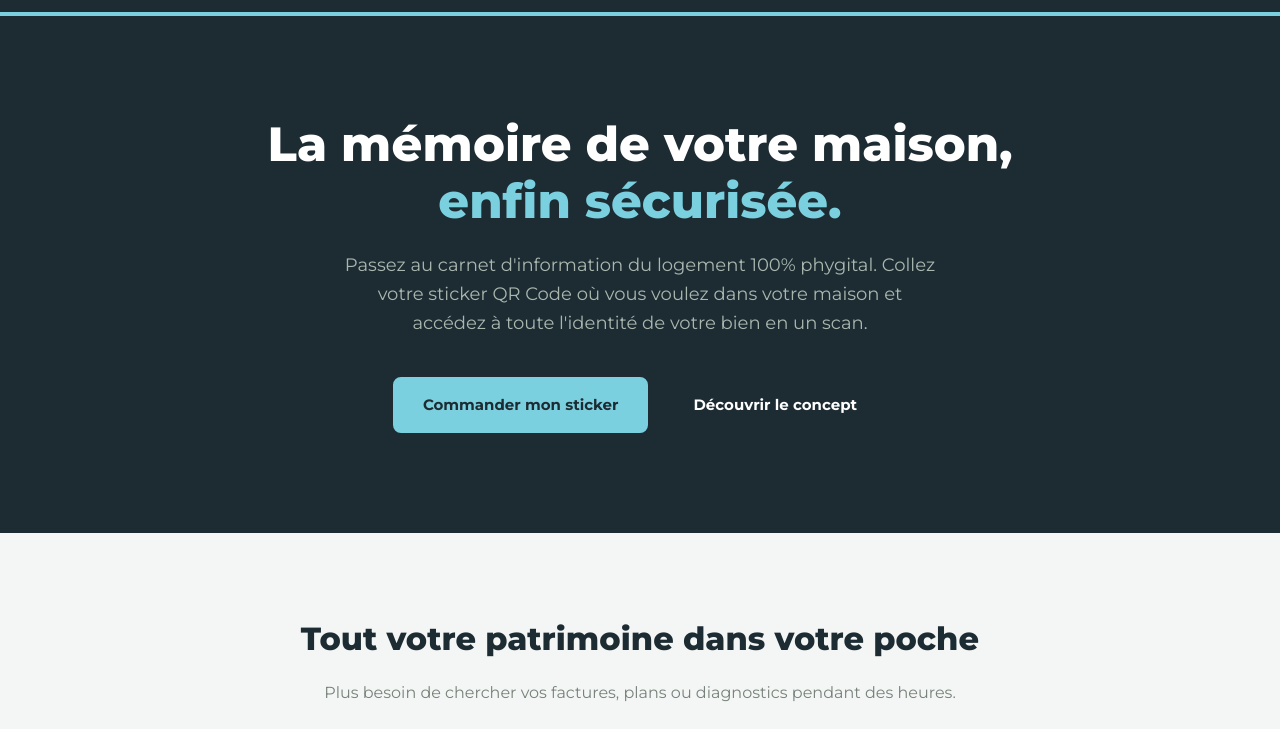
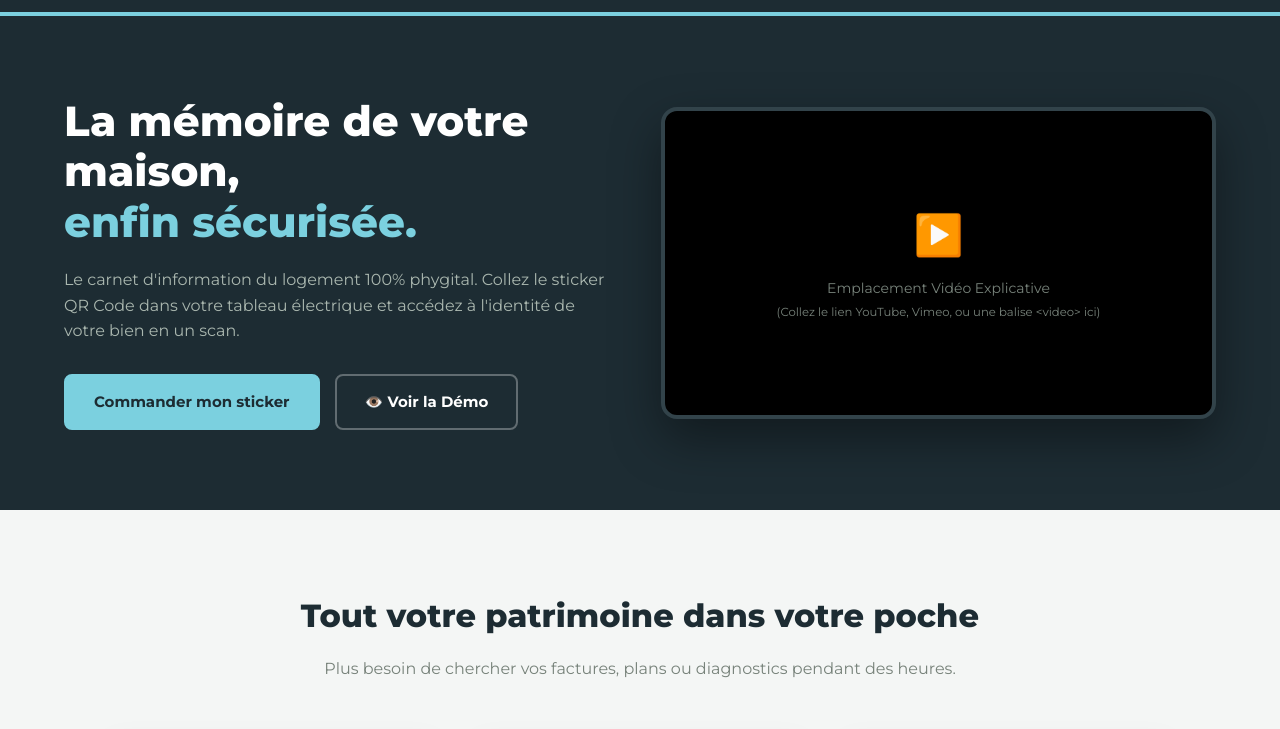
Before and after one commit to jeey33/home-id, a website: page public/vitrine.html in a window 1280 px wide. Shown: the part 63-792 px from the top of the page. Drawn offline with Linux system fonts and the light colour scheme.

Commit message:
Refactor button styles and hero section layout
Updated button styles and layout for better alignment. Adjusted hero section padding and text size for improved readability.

```diff
--- a/public/vitrine.html
+++ b/public/vitrine.html
@@ -15,21 +15,30 @@
 
     :root { --dark: #1d2c33; --light-blue: #7bd0df; --green: #4b9b69; --bg: #f4f6f5; --white: #ffffff; }
 
-    .btn { display: inline-block; padding: 14px 28px; border-radius: 8px; font-weight: 700; font-size: 15px; cursor: pointer; transition: transform 0.2s, box-shadow 0.2s; text-align: center; }
+    .btn { display: inline-flex; align-items: center; justify-content: center; gap: 8px; padding: 14px 28px; border-radius: 8px; font-weight: 700; font-size: 15px; cursor: pointer; transition: transform 0.2s, box-shadow 0.2s; text-align: center; }
     .btn:hover { transform: translateY(-2px); box-shadow: 0 8px 20px rgba(0,0,0,0.15); }
     .btn-primary { background-color: var(--dark); color: var(--white); border: 2px solid var(--dark); }
     .btn-secondary { background-color: var(--light-blue); color: var(--dark); border: 2px solid var(--light-blue); }
+    .btn-outline { background-color: transparent; color: var(--white); border: 2px solid rgba(255,255,255,0.3); }
+    .btn-outline:hover { border-color: var(--white); background: rgba(255,255,255,0.1); }
 
     header { background: var(--dark); border-bottom: 4px solid var(--light-blue); padding: 15px 5%; display: flex; justify-content: space-between; align-items: center; position: sticky; top: 0; z-index: 1000; }
     .logo { display: flex; align-items: center; gap: 10px; color: var(--white); font-weight: 800; font-size: 24px; letter-spacing: -1px; }
     .logo svg { width: 35px; height: 35px; }
     .logo-home { color: #51838d; } .logo-id { color: var(--light-blue); }
 
-    .hero { background: var(--dark); color: var(--white); padding: 100px 5%; text-align: center; overflow: hidden; position: relative; }
-    .hero h1 { font-size: 48px; font-weight: 800; margin-bottom: 20px; line-height: 1.2; }
+    .hero { background: var(--dark); color: var(--white); padding: 80px 5%; position: relative; overflow: hidden; }
+    .hero-container { max-width: 1200px; margin: 0 auto; display: flex; align-items: center; gap: 50px; }
+    .hero-text { flex: 1; }
+    .hero h1 { font-size: 42px; font-weight: 800; margin-bottom: 20px; line-height: 1.2; }
     .hero h1 span { color: var(--light-blue); }
-    .hero p { font-size: 18px; color: #aab7af; max-width: 600px; margin: 0 auto 40px auto; }
-    .hero-buttons { display: flex; gap: 15px; justify-content: center; flex-wrap: wrap; }
+    .hero p { font-size: 16px; color: #aab7af; margin-bottom: 30px; line-height: 1.6; }
+    .hero-buttons { display: flex; gap: 15px; flex-wrap: wrap; }
+
+    /* Encart Vidéo */
+    .hero-media { flex: 1; position: relative; width: 100%; border-radius: 16px; box-shadow: 0 20px 50px rgba(0,0,0,0.4); overflow: hidden; background: #000; border: 4px solid #32434a; aspect-ratio: 16/9; display: flex; justify-content: center; align-items: center; }
+    .hero-media iframe, .hero-media video { width: 100%; height: 100%; border: none; object-fit: cover; }
+    .video-placeholder { color: #77827a; font-size: 14px; text-align: center; padding: 20px; }
 
     .section { padding: 80px 5%; max-width: 1200px; margin: 0 auto; }
     .section-title { text-align: center; font-size: 32px; font-weight: 800; margin-bottom: 15px; color: var(--dark); }
@@ -57,9 +66,10 @@
 
     footer { background: var(--dark); color: #aab7af; text-align: center; padding: 40px 5%; margin-top: 80px; }
 
-    @media (max-width: 768px) {
-      .hero h1 { font-size: 32px; }
-      .hero-buttons { flex-direction: column; }
+    @media (max-width: 900px) {
+      .hero-container { flex-direction: column; text-align: center; }
+      .hero-buttons { justify-content: center; }
+      .hero h1 { font-size: 36px; }
     }
   </style>
 </head>
@@ -74,11 +84,28 @@
   </header>
 
   <section class="hero">
-    <h1>La mémoire de votre maison,<br><span>enfin sécurisée.</span></h1>
-    <p>Passez au carnet d'information du logement 100% phygital. Collez votre sticker QR Code où vous voulez dans votre maison et accédez à toute l'identité de votre bien en un scan.</p>
-    <div class="hero-buttons">
-      <a href="#commander" class="btn btn-secondary">Commander mon sticker</a>
-      <a href="#concept" class="btn btn-primary">Découvrir le concept</a>
+    <div class="hero-container">
+      <div class="hero-text">
+        <h1>La mémoire de votre maison,<br><span>enfin sécurisée.</span></h1>
+        <p>Le carnet d'information du logement 100% phygital. Collez le sticker QR Code dans votre tableau électrique et accédez à l'identité de votre bien en un scan.</p>
+        <div class="hero-buttons">
+          <a href="#commander" class="btn btn-secondary">Commander mon sticker</a>
+          <!-- Le lien de démo mène vers le tableau de bord d'une maison pré-configurée avec l'ID "demo" -->
+          <a href="/scan/demo" target="_blank" class="btn btn-outline">👁️ Voir la Démo</a>
+        </div>
+      </div>
+
+      <div class="hero-media">
+        <!-- Remplacer cet espace par ta vraie vidéo YouTube ou ton fichier .mp4 -->
+        <div class="video-placeholder">
+          <span style="font-size: 40px; display: block; margin-bottom: 10px;">▶️</span>
+          Emplacement Vidéo Explicative<br>
+          <small>(Collez le lien YouTube, Vimeo, ou une balise &lt;video&gt; ici)</small>
+        </div>
+
+        <!-- EXEMPLE POUR UNE VIDÉO YOUTUBE (Enlève les commentaires pour tester) -->
+        <!-- <iframe src="https://www.youtube.com/embed/VOTRE_ID_VIDEO?autoplay=1&mute=1&loop=1&rel=1" title="Présentation Maison ID" allow="accelerometer; autoplay; clipboard-write; encrypted-media; gyroscope; picture-in-picture" allowfullscreen></iframe> -->
+      </div>
     </div>
   </section>
 
@@ -134,7 +161,7 @@
         <div class="step">
           <div class="step-number">2</div>
           <h3>Je colle</h3>
-          <p style="font-size: 14px; color: #59645d;">Fixez facilement l'autocollant où vous vous voulez.</p>
+          <p style="font-size: 14px; color: #59645d;">Fixez facilement l'autocollant sur ou à l'intérieur de votre tableau électrique.</p>
         </div>
         <div class="step">
           <div class="step-number">3</div>
```
